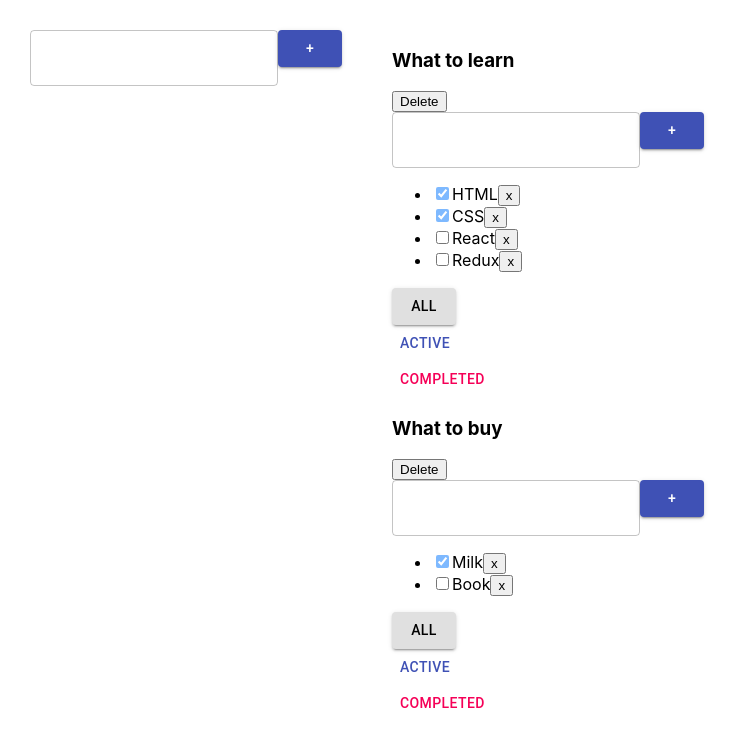
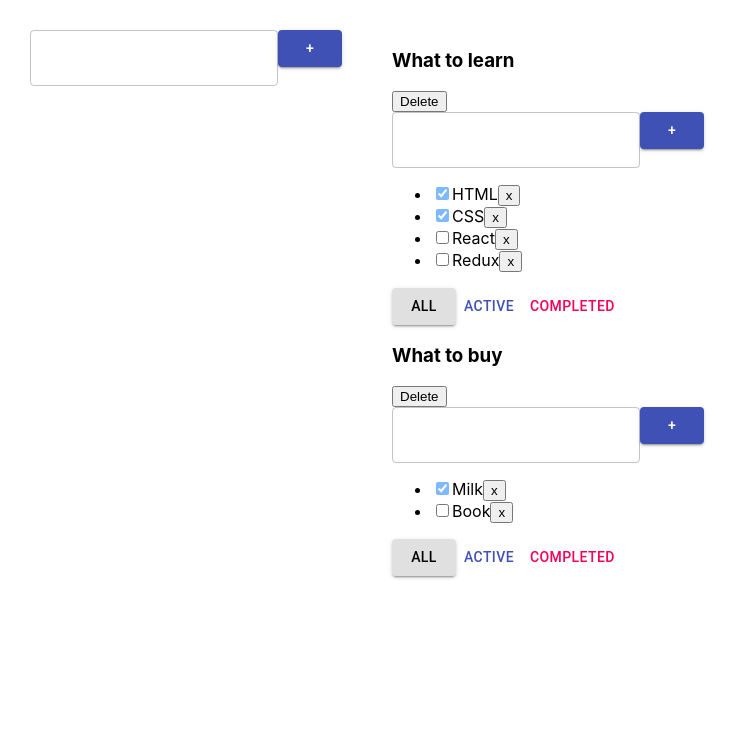
Before and after one commit to Miahri/todolist-with-viktor, a React (Create React App) app: page / in a window 1280 px wide. Shown: the top 746 px of the page, without its empty margins (0-738 px from the left). Built offline with nearby package versions, Linux system fonts and the light colour scheme.

Commit message:
added new component Task

```diff
--- a/src/FilterButton.tsx
+++ b/src/FilterButton.tsx
@@ -16,12 +16,10 @@ export const FilterButton = memo((props: FilterButtonType) => {
     }, [props.changeFilter])
 
     return (
-        <div>
-            <Button variant={props.variant}
-                    color={props.color}
-                    onClick={onChangeFilter}>
-                {props.name}
-            </Button>
-        </div>
+        <Button variant={props.variant}
+                color={props.color}
+                onClick={onChangeFilter}>
+            {props.name}
+        </Button>
     );
 });
--- /dev/null
+++ b/src/Task.tsx
@@ -0,0 +1,37 @@
+import React, {ChangeEvent, memo, useCallback} from 'react';
+import {changeTaskStatusAC, changeTaskTitleAC, removeTaskAC} from "./state/tasks-reducer";
+import {EditableSpan} from "./EditableSpan";
+import {useDispatch} from "react-redux";
+import {TaskType} from "./TodolistWithRedux";
+
+type TaskPropsType = {
+    task: TaskType
+    todolistId: string
+}
+
+export const Task = memo((props: TaskPropsType) => {
+    const dispatch = useDispatch();
+
+    const removeTask = useCallback(() => {
+        dispatch(removeTaskAC(props.task.id, props.todolistId));
+    }, [dispatch]);
+
+    const changeStatus = useCallback((e: ChangeEvent<HTMLInputElement>) => {
+        dispatch(changeTaskStatusAC(props.task.id, e.currentTarget.checked, props.todolistId))
+    }, [dispatch]);
+
+    const onChangeTaskTitle = useCallback((title: string) => {
+        dispatch(changeTaskTitleAC(props.task.id, title, props.todolistId))
+    }, [dispatch]);
+
+    return (
+        <li key={props.task.id}>
+            <input type="checkbox"
+                   checked={props.task.isDone}
+                   onChange={changeStatus}
+                   className={props.task.isDone ? 'is-done' : ''}/>
+            <EditableSpan title={props.task.title} onChange={onChangeTaskTitle}/>
+            <button onClick={removeTask}>x</button>
+        </li>
+    )
+});
--- a/src/TodolistWithRedux.tsx
+++ b/src/TodolistWithRedux.tsx
@@ -1,12 +1,13 @@
-import React, {ChangeEvent, memo, useCallback} from 'react';
+import React, {memo, useCallback} from 'react';
 import {FilterType} from "./App";
 import {EditableSpan} from "./EditableSpan";
 import {AddItemForm} from "./AddItemForm";
 import {useDispatch, useSelector} from "react-redux";
 import {AppRootStateType} from "./state/store";
 import {changeFilterAC, changeTodolistTitleAC, removeTodolistAC} from "./state/todolist-reducer";
-import {addTaskAC, changeTaskStatusAC, changeTaskTitleAC, removeTaskAC} from "./state/tasks-reducer";
+import {addTaskAC} from "./state/tasks-reducer";
 import {FilterButton} from "./FilterButton";
+import {Task} from "./Task";
 
 export type TaskType = {
     id: string
@@ -64,23 +65,10 @@ export const TodolistWithRedux = memo((props: TodolistPropsType) => {
             <div>
                 <ul>
                     {tasksForTodolist.map((t: TaskType) => {
-                        const removeTask = () => dispatch(removeTaskAC(t.id, props.id));
-                        const changeStatus = (e: ChangeEvent<HTMLInputElement>) => {
-                            dispatch(changeTaskStatusAC(t.id, e.currentTarget.checked, props.id))
-                        }
-                        const onChangeTaskTitle = (title: string) => {
-                            dispatch(changeTaskTitleAC(t.id, title, props.id))
-                        }
-
                         return (
-                            <li key={t.id}>
-                                <input type="checkbox"
-                                       checked={t.isDone}
-                                       onChange={changeStatus}
-                                       className={t.isDone ? 'is-done' : ''}/>
-                                <EditableSpan title={t.title} onChange={onChangeTaskTitle}/>
-                                <button onClick={removeTask}>x</button>
-                            </li>
+                            <Task key={t.id}
+                                  task={t}
+                                  todolistId={props.id}/>
                         )
                     })}
                 </ul>
```
